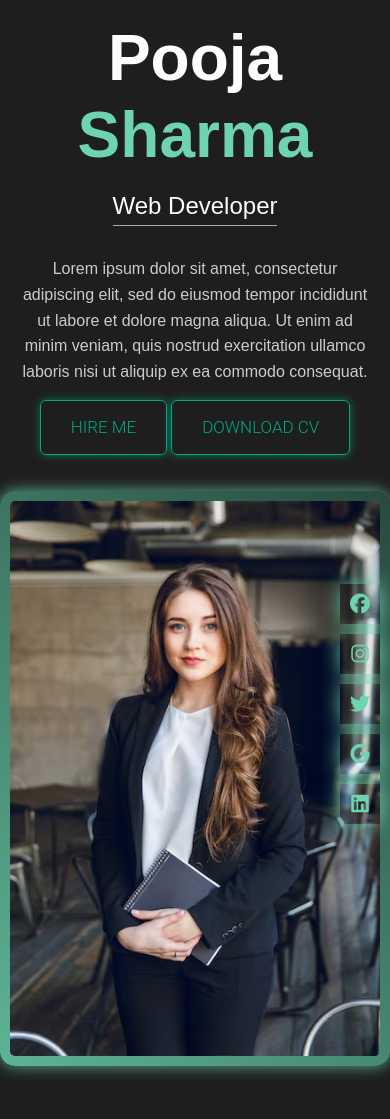
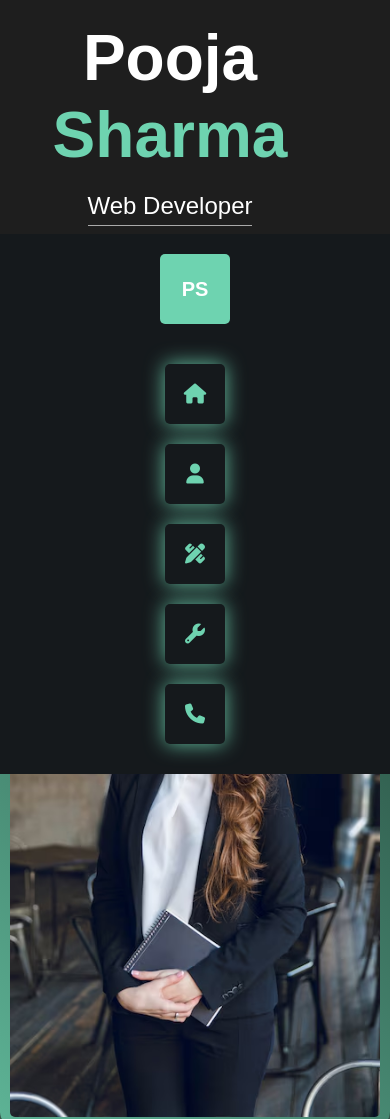
Before and after one commit to Hu5aifx/P, a plain HTML site: page index.html in a window 390 px wide. Shown: the top 1119 px of the page. Before the commit the page ends 1070 px from the top, so only its background shows below. Drawn offline with nearby package versions, Linux system fonts and the light colour scheme.

Commit message:
Update index.html

```diff
--- a/index.html
+++ b/index.html
@@ -2,7 +2,6 @@
 <html lang="en">
 
 <head>
-
     <!-- Required meta tags -->
     <meta charset="utf-8">
     <meta name="viewport" content="width=device-width, initial-scale=1">
@@ -50,11 +49,20 @@
 
         /* Glowing Effect for Sidebars & Image Background */
         @keyframes glowEffect {
-            0% { box-shadow: 0 0 10px rgba(110, 211, 176, 0.4); }
-            50% { box-shadow: 0 0 20px rgba(110, 211, 176, 0.9); }
-            100% { box-shadow: 0 0 10px rgba(110, 211, 176, 0.4); }
+            0% {
+                box-shadow: 0 0 10px rgba(110, 211, 176, 0.4);
             }
 
+            50% {
+                box-shadow: 0 0 20px rgba(110, 211, 176, 0.9);
+            }
+
+            100% {
+                box-shadow: 0 0 10px rgba(110, 211, 176, 0.4);
+            }
+        }
+
+        /* Left Sidebar (Menu Items) */
         .menu-item {
             width: 50px;
             height: 50px;
@@ -117,6 +125,7 @@
             color: #ccc;
         }
 
+        /* Updated Button Animation */
         .btn {
             --color: #00A97F;
             --color2: rgb(10, 25, 30);
@@ -138,13 +147,72 @@
             animation: buttonPulse 2s infinite alternate;
         }
 
+        .btn::after,
+        .btn::before {
+            content: '';
+            display: block;
+            height: 100%;
+            width: 100%;
+            transform: skew(90deg) translate(-50%, -50%);
+            position: absolute;
+            inset: 50%;
+            left: 25%;
+            z-index: -1;
+            transition: 0.5s ease-out;
+            background-color: var(--color);
+        }
+
+        .btn::before {
+            top: -50%;
+            left: -25%;
+            transform: skew(90deg) rotate(180deg) translate(-50%, -50%);
+        }
+
+        .btn:hover::before {
+            transform: skew(45deg) rotate(180deg) translate(-50%, -50%);
+        }
+
+        .btn:hover::after {
+            transform: skew(45deg) translate(-50%, -50%);
+        }
+
         .btn:hover {
             color: var(--color2);
             transform: scale(1.1) rotate(-2deg);
         }
 
+        .btn:active {
+            filter: brightness(0.7);
+            transform: scale(0.98);
+        }
+
+        /* Button Pulse Effect */
+        @keyframes buttonPulse {
+            0% {
+                box-shadow: 0 0 10px rgba(0, 169, 127, 0.6);
+            }
+
+            100% {
+                box-shadow: 0 0 20px rgba(0, 169, 127, 1);
+            }
+        }
+
+        /* Floating Image & Background Glow */
         .image-section {
             position: relative;
+        }
+
+        .image-section::before {
+            content: "";
+            position: absolute;
+            top: 50%;
+            left: 50%;
+            width: 110%;
+            height: 110%;
+            background: radial-gradient(circle, rgba(110, 211, 176, 0.3) 0%, rgba(0, 0, 0, 0) 80%);
+            transform: translate(-50%, -50%);
+            border-radius: 50%;
+            animation: glowEffect 2.5s infinite alternate;
         }
 
         .image-section img {
@@ -164,18 +232,37 @@
             box-shadow: 0px 0px 25px rgba(110, 211, 176, 0.9), 0px 0px 35px rgba(0, 0, 0, 0.8);
         }
 
+        /* Floating Animation */
         @keyframes floatImage {
-            0% { transform: translateY(0px); }
-            50% { transform: translateY(-8px); }
-            100% { transform: translateY(0px); }
+            0% {
+                transform: translateY(0px);
             }
 
-        @keyframes borderAnimation {
-            0% { background-position: 0% 50%; }
-            50% { background-position: 100% 50%; }
-            100% { background-position: 0% 50%; }
+            50% {
+                transform: translateY(-8px);
             }
 
+            100% {
+                transform: translateY(0px);
+            }
+        }
+
+        /* Border Animation */
+        @keyframes borderAnimation {
+            0% {
+                background-position: 0% 50%;
+            }
+
+            50% {
+                background-position: 100% 50%;
+            }
+
+            100% {
+                background-position: 0% 50%;
+            }
+        }
+
+        /* Right Sidebar (Social Icons) */
         .social-item {
             width: 40px;
             height: 40px;
@@ -199,74 +286,91 @@
             transform: scale(1.1);
         }
 
-        /* Media Queries for Responsiveness */
+        /* For mobile screens (up to 768px) */
         @media (max-width: 768px) {
             .sidebar {
-                display: none;
+                width: 100%; /* Take full width on mobile */
+                height: auto; /* Adjust height */
+                padding: 20px; /* Adjust padding */
+                position: absolute; /* Make sidebar float over content */
+                top: 0; /* Align to the top */
+                left: 0; /* Align to the left */
+                z-index: 1000; /* Bring to front */
             }
 
-            .main {
-                flex-direction: column;
-                padding: 20px;
+            /* Mobile Menu items */
+            .menu-item {
+                width: 60px; /* Increase width on mobile */
+                height: 60px;
             }
 
-            .text-content {
-                text-align: center;
-                padding-right: 0;
+            /* Social icons on mobile */
+            .social-item {
+                width: 40px;
+                height: 40px;
             }
 
-            .image-section img {
-                width: 80%;
-                margin-top: 20px;
+            /* Adjust logo for mobile */
+            .logo {
+                width: 70px;
+                height: 70px;
+                font-size: 20px;
             }
 
-            .social-sidebar {
-                position: fixed;
-                bottom: 10px;
-                right: 10px;
-                z-index: 10;
+            /* Make the main content more readable on smaller screens */
+            .main {
+                padding: 20px;
+                flex-direction: column; /* Stack content vertically */
+                text-align: center;
+            }
+
+            /* Adjust image section */
+            .image-section img {
+                width: 100%; /* Make image full-width */
             }
         }
     </style>
-
     <link rel="stylesheet" href="https://cdnjs.cloudflare.com/ajax/libs/font-awesome/6.7.2/css/all.min.css" integrity="sha512-Evv84Mr4kqVGRNSgIGL/F/aIDqQb7xQ2vcrdIwxfjThSH8CSR7PBEakCr51Ck+w+/U6swU2Im1vVX0SVk9ABhg==" crossorigin="anonymous" referrerpolicy="no-referrer" />
-
 </head>
 
 <body>
-
     <div class="row">
 
         <div class="col-md-1">
-
             <div class="sidebar">
-
                 <div class="logo">PS</div>
 
                 <div class="menu-item">
                     <i class="fa-solid fa-house" style="color: #6ed3b0;"></i>
                 </div>
 
-          <div class="menu-item"><i class="fa-solid fa-user"style="color: #6ed3b0;"></i></div>
-          <div class="menu-item"><i class="fa-solid fa-pen-ruler"style="color: #6ed3b0;"></i></div>
-          <div class="menu-item"><i class="fa-solid fa-wrench"style="color: #6ed3b0;"></i></div>
-          <div class="menu-item"><i class="fa-solid fa-phone"style="color: #6ed3b0;"></i></div>
+                <div class="menu-item"><i class="fa-solid fa-user" style="color: #6ed3b0;"></i>
+                </div>
+
+                <div class="menu-item"><i class="fa-solid fa-pen-ruler" style="color: #6ed3b0;"></i>
+                </div>
+
+                <div class="menu-item"><i class="fa-solid fa-wrench" style="color: #6ed3b0;"></i>
+                </div>
+
+                <div class="menu-item"><i class="fa-solid fa-phone" style="color: #6ed3b0;"></i>
+                </div>
 
             </div>
-
         </div>
 
         <div class="col-md-6 d-flex justify-content-center align-items-center">
             <div class="main">
-
                 <div class="text-content">
-
                     <h1>Pooja <span class="highlight">Sharma</span></h1>
                     <h2>Web Developer</h2>
-            <p>Lorem ipsum dolor sit amet, consectetur adipiscing elit, sed do eiusmod tempor incididunt ut labore et dolore magna aliqua. Ut enim ad minim veniam, quis nostrud exercitation ullamco laboris nisi ut aliquip ex ea commodo consequat.</p>
+                    <p>
+                        Lorem ipsum dolor sit amet, consectetur adipiscing elit, sed do eiusmod tempor incididunt ut labore et dolore magna aliqua. Ut enim ad minim veniam, quis nostrud exercitation ullamco laboris nisi ut aliquip ex ea commodo consequat.
+                    </p>
 
                     <div class="btn-container">
-                <button class="btn"> Hire Me </button>
+                        <button class="btn"> Hire Me
+                        </button>
                         <button class="btn">Download CV</button>
                     </div>
                 </div>
@@ -282,22 +386,31 @@
         <div class="col-md-1 d-flex justify-content-center align-items-center">
             <div class="social-sidebar">
 
-            <div class="social-item"><i class="fa-brands fa-facebook"></i></div>
-            <div class="social-item"><i class="fa-brands fa-instagram"></i></div>
-            <div class="social-item"><i class="fa-brands fa-twitter"></i></div>
-            <div class="social-item"><i class="fa-brands fa-google"></i></div>
-            <div class="social-item"><i class="fa-brands fa-linkedin"></i></div>
+                <div class="social-item"><i class="fa-brands fa-facebook"></i>
+                </div>
+
+                <div class="social-item"><i class="fa-brands fa-instagram"></i>
+                </div>
+
+                <div class="social-item"><i class="fa-brands fa-twitter"></i>
+                </div>
+
+                <div class="social-item"><i class="fa-brands fa-google"></i>
+                </div>
+
+                <div class="social-item"><i class="fa-brands fa-linkedin"></i>
+                </div>
 
             </div>
         </div>
-
     </div>
 
     <!-- Optional JavaScript; choose one of the two! -->
-
+    <!-- Option 1: Bootstrap Bundle with Popper -->
     <script src="https://cdn.jsdelivr.net/npm/bootstrap@5.0.2/dist/js/bootstrap.bundle.min.js" integrity="sha384-MrcW6ZMFYlzcLA8Nl+NtUVF0sA7MsXsP1UyJoMp4YLEuNSfAP+JcXn/tWtIaxVXM" crossorigin="anonymous"></script>
+    <!-- Option 2: Separate Popper and Bootstrap JS -->
     <script src="https://cdn.jsdelivr.net/npm/@popperjs/core@2.9.2/dist/umd/popper.min.js" integrity="sha384-IQsoLXl5PILFhosVNubq5LC7Qb9DXgDA9i+tQ8Zj3iwWAwPtgFTxbJ8NT4GN1R8p" crossorigin="anonymous"></script>
     <script src="https://cdn.jsdelivr.net/npm/bootstrap@5.0.2/dist/js/bootstrap.min.js" integrity="sha384-cVKIPhGWiC2Al4u+LWgxfKTRIcfu0JTxR+EQDz/bgldoEyl4H0zUF0QKbrJ0EcQF" crossorigin="anonymous"></script>
+</body>
 
-  </body>
 </html>
```
Lines whose indentation alone changed are shown as unchanged.
